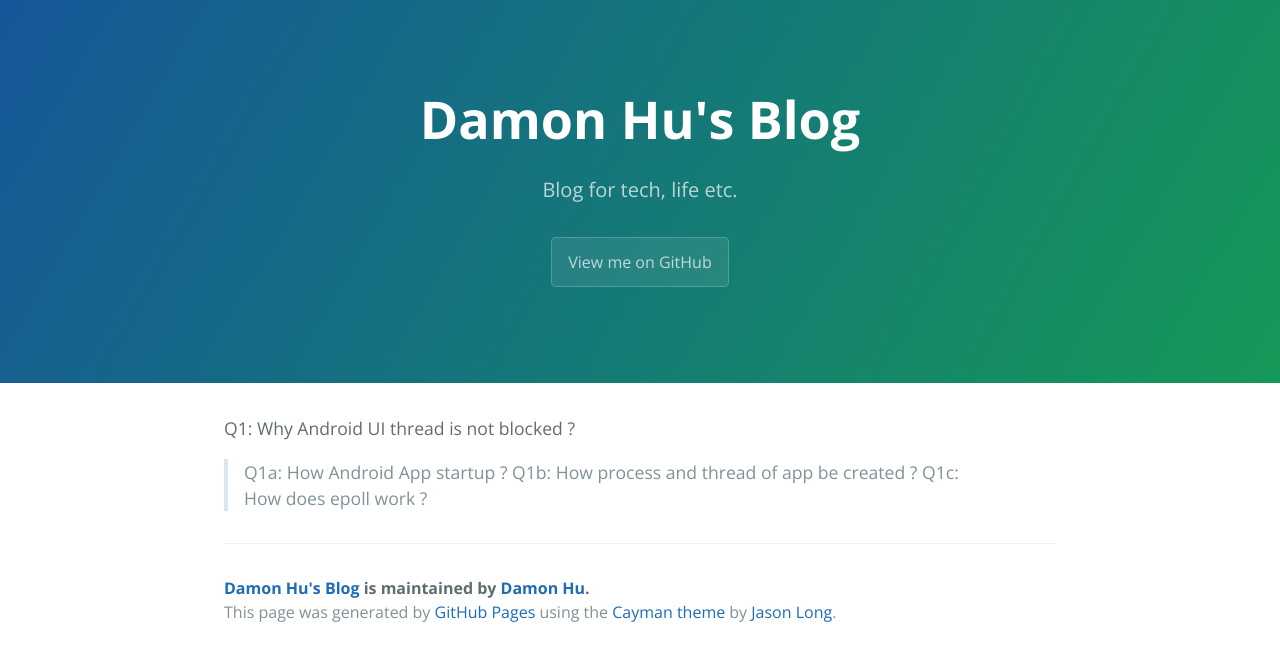
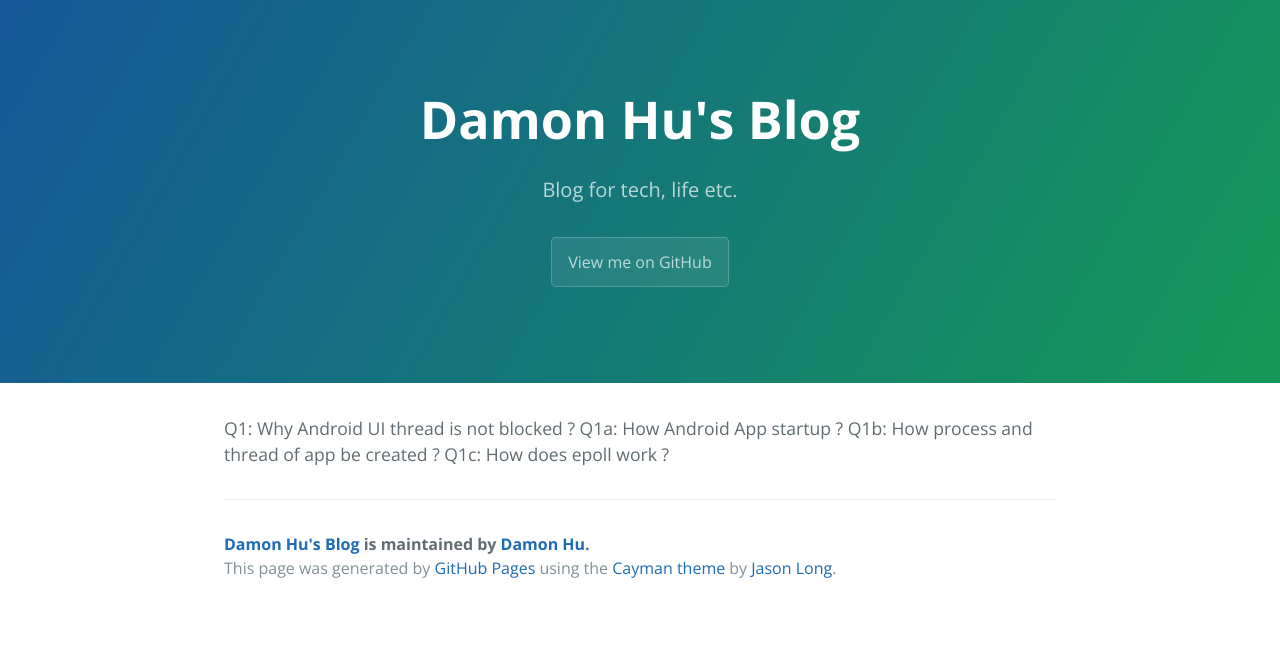
Before and after one commit to dreamhb/dreamhb.github.io, a Jekyll site: the page built from _posts/2019-03-12-Android-Loop.md, in a window 1280 px wide. Shown: the top 661 px of the page. Built offline with Jekyll 4.4.1, drawn with Linux system fonts in a browser that asks for light colours; part of the change alters nothing that is shown.

```diff
--- a/_posts/2019-03-12-Android-Loop.md
+++ b/_posts/2019-03-12-Android-Loop.md
@@ -8,6 +8,6 @@ categories: main
 
 
 Q1: Why Android UI thread is not blocked ?
-> Q1a: How Android App startup ?
+  Q1a: How Android App startup ?
   Q1b: How process and thread of app be created ?
   Q1c: How does epoll work ?
```
